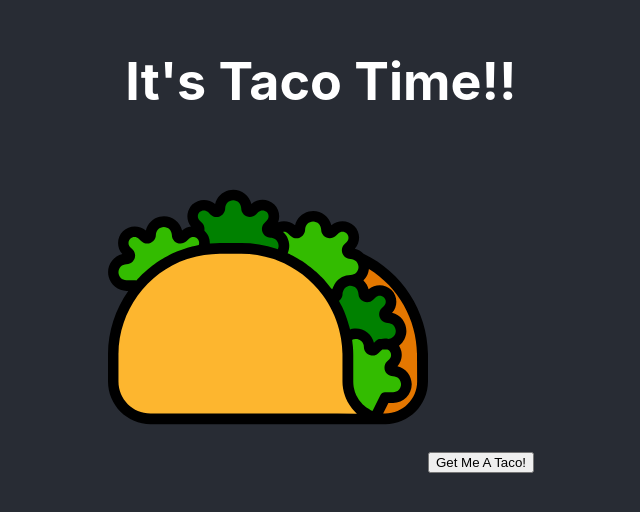
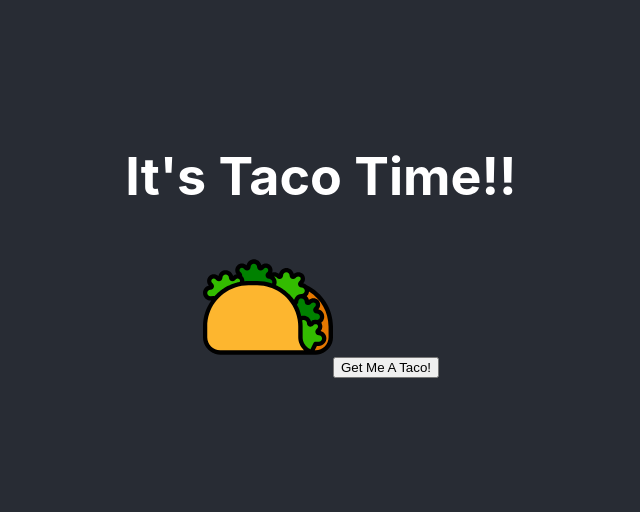
Before and after one commit to nware1066/Taco-Tuesday, a React (Create React App) app: page / in a window 1280 px wide. Shown: the part 156-668 px from the top of the page, without its empty margins (319-959 px from the left). Built offline with nearby package versions, Linux system fonts and the light colour scheme.

Commit message:
Include get taco button in conditional render

```diff
--- a/src/CurrentTaco/CurrentTaco.js
+++ b/src/CurrentTaco/CurrentTaco.js
@@ -1,4 +1,5 @@
 import React from 'react';
+import './currentTaco.css'
 import taco3 from '../Assets/taco3.svg';
 import taco2 from '../Assets/taco2.svg';
 
@@ -7,7 +8,7 @@ function CurrentTaco(props) {
     return (
       <section>
         <h1>{props.taco.base_layer.name} Taco</h1>
-        <img src={taco2} />
+        <img src={taco2} className="taco-icon" alt="taco"/>
         <p>{props.taco.base_layer.name}</p>
         {props.taco.mixin &&
           <p>with {props.taco.mixin.name}</p>
@@ -18,13 +19,14 @@ function CurrentTaco(props) {
         {props.taco.shell &&
           <p>on {props.taco.shell.name}</p>
         }
+        <button className="taco-button" onClick={ event => props.getTaco(event)}>Get Me A Different Taco!</button>
 
       </section>
     )
   } else {
     return (
       <section>
-      <img src={taco3} className="App-logo" alt="logo" />
+      <img src={taco3} className="taco-icon" alt="taco" />
       <button className="taco-button" onClick={ event => props.getTaco(event)}>Get Me A Taco!</button>
       </section>
     )
--- /dev/null
+++ b/src/CurrentTaco/currentTaco.css
@@ -0,0 +1,3 @@
+.taco-icon {
+  height: 5em;
+}
```
